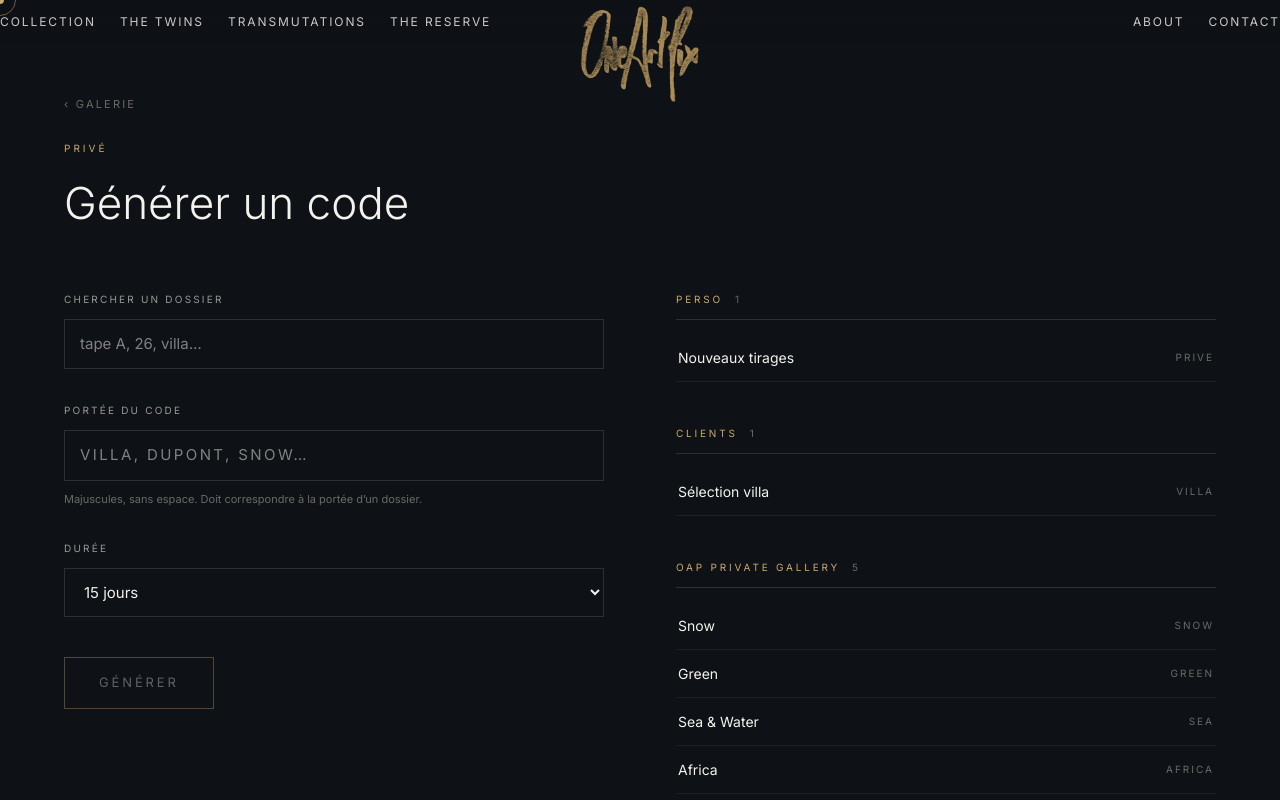
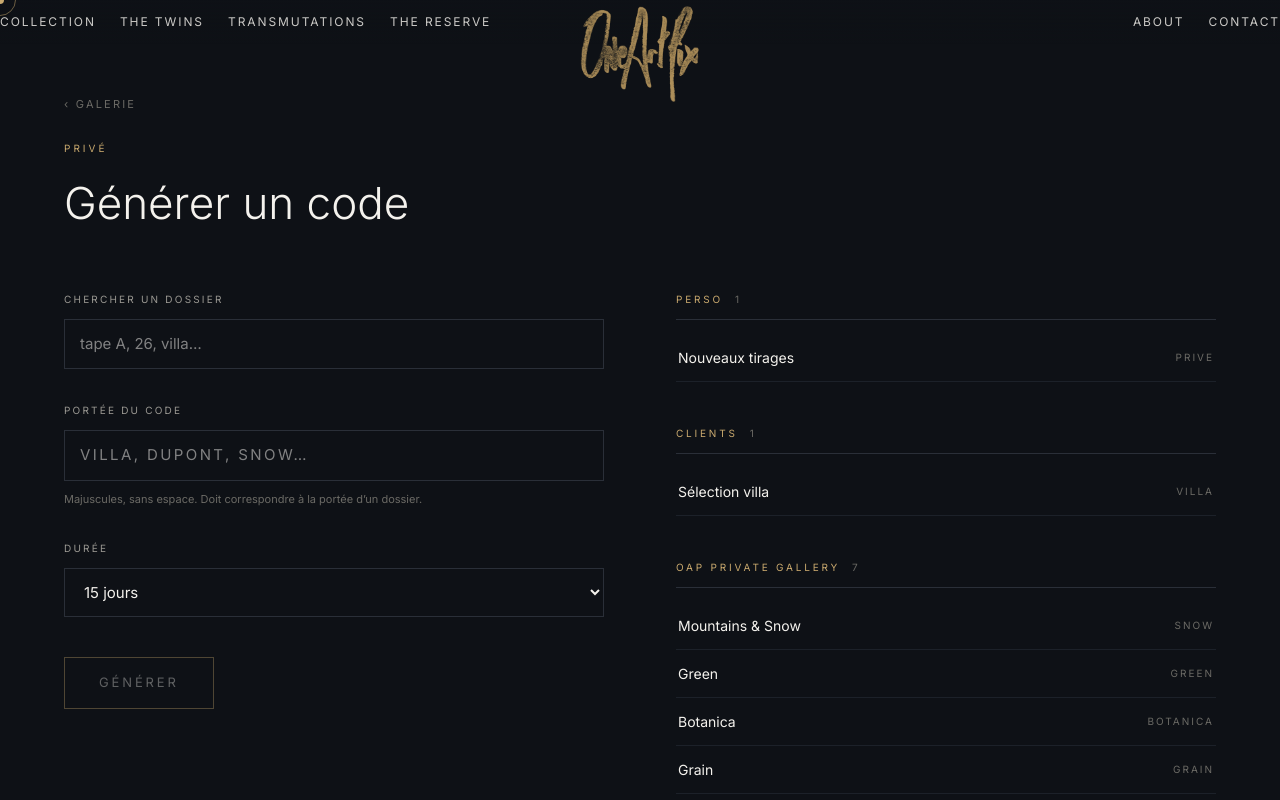
Before and after one commit to BCMED74/oneartpix-v2, a Next.js app: page /private/admin in a window 1280 px wide. Shown: the top 800 px of the page. Built offline with nearby package versions, Linux system fonts and the light colour scheme.

Commit message:
feat: botanica, grain, mountains rename

```diff
--- a/src/data/private.ts
+++ b/src/data/private.ts
@@ -26,7 +26,7 @@ export type PrivateFolder = {
 
 export const privateFolders: PrivateFolder[] = [
 
-  /* --- PERSO --- */
+  /* ---------- PERSO ---------- */
   {
     slug: "nouveaux-tirages",
     title: "Nouveaux tirages",
@@ -41,7 +41,7 @@ export const privateFolders: PrivateFolder[] = [
     ],
   },
 
-  /* --- CLIENTS --- */
+  /* ---------- CLIENTS ---------- */
   {
     slug: "selection-villa",
     title: "Sélection villa",
@@ -55,18 +55,18 @@ export const privateFolders: PrivateFolder[] = [
     ],
   },
 
-  /* --- THE RESERVE (thématiques) --- */
+  /* ---------- THE RESERVE ---------- */
   {
-    slug: "snow",
-    title: "Snow",
+    slug: "mountains-snow",
+    title: "Mountains & Snow",
     subtitle: "Silence · altitude",
     scope: "SNOW",
     family: "theme",
-    cover: "/private-photos/snow/01.webp",
+    cover: "/private-photos/mountains-snow/01.webp",
     photos: [
-      { src: "/private-photos/snow/01.webp", title: "Snow 01" },
-      { src: "/private-photos/snow/02.webp", title: "Snow 02" },
-      { src: "/private-photos/snow/03.webp", title: "Snow 03" },
+      { src: "/private-photos/mountains-snow/01.webp", title: "Snow 01" },
+      { src: "/private-photos/mountains-snow/02.webp", title: "Snow 02" },
+      { src: "/private-photos/mountains-snow/03.webp", title: "Snow 03" },
     ],
   },
   {
@@ -80,6 +80,30 @@ export const privateFolders: PrivateFolder[] = [
       { src: "/private-photos/green/01.webp", title: "Green 01" },
       { src: "/private-photos/green/02.webp", title: "Green 02" },
       { src: "/private-photos/green/03.webp", title: "Green 03" },
+    ],
+  },
+  {
+    slug: "botanica",
+    title: "Botanica",
+    subtitle: "Lumière traversante · matière",
+    scope: "BOTANICA",
+    family: "theme",
+    cover: "/private-photos/botanica/01.webp",
+    photos: [
+      { src: "/private-photos/botanica/01.webp", title: "Botanica 01" },
+      { src: "/private-photos/botanica/02.webp", title: "Botanica 02" },
+    ],
+  },
+  {
+    slug: "grain",
+    title: "Grain",
+    subtitle: "Bois · veines · usure",
+    scope: "GRAIN",
+    family: "theme",
+    cover: "/private-photos/grain/01.webp",
+    photos: [
+      { src: "/private-photos/grain/01.webp", title: "Grain 01" },
+      { src: "/private-photos/grain/02.webp", title: "Grain 02" },
     ],
   },
   {
```
